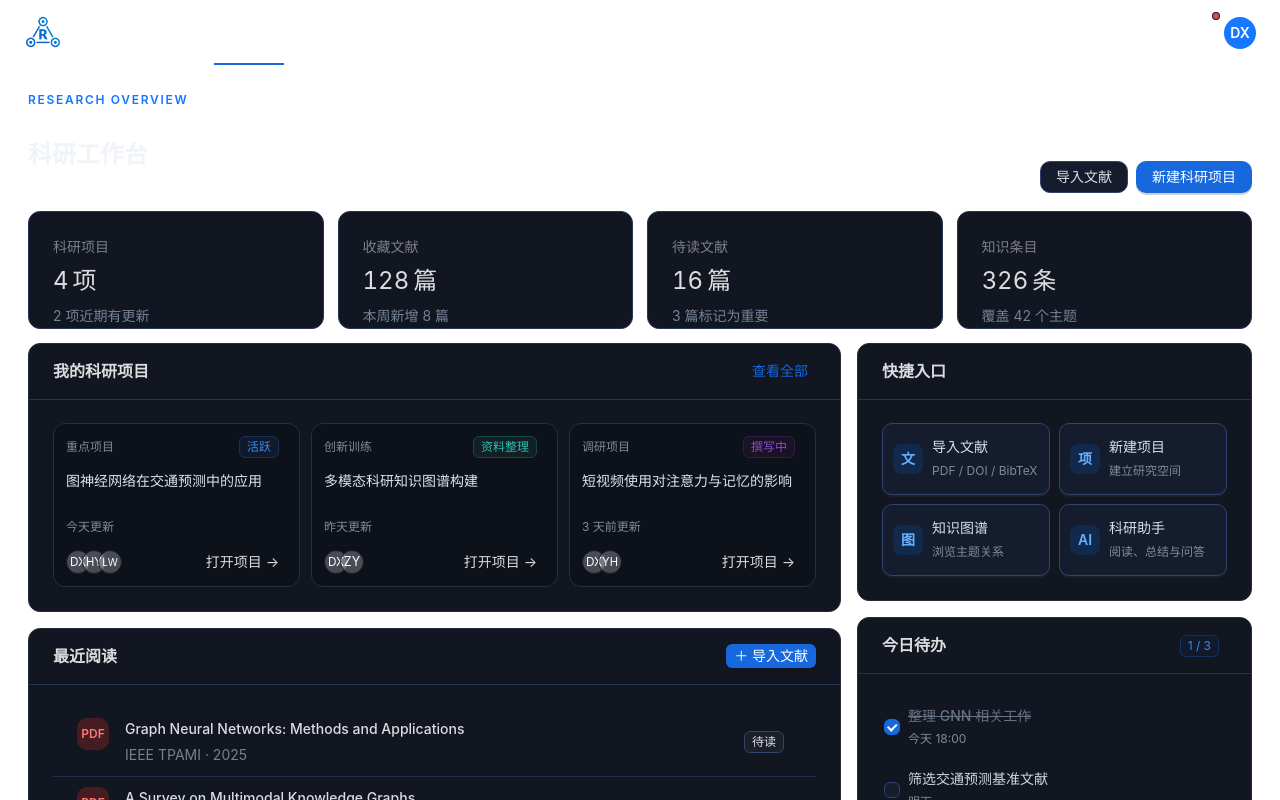
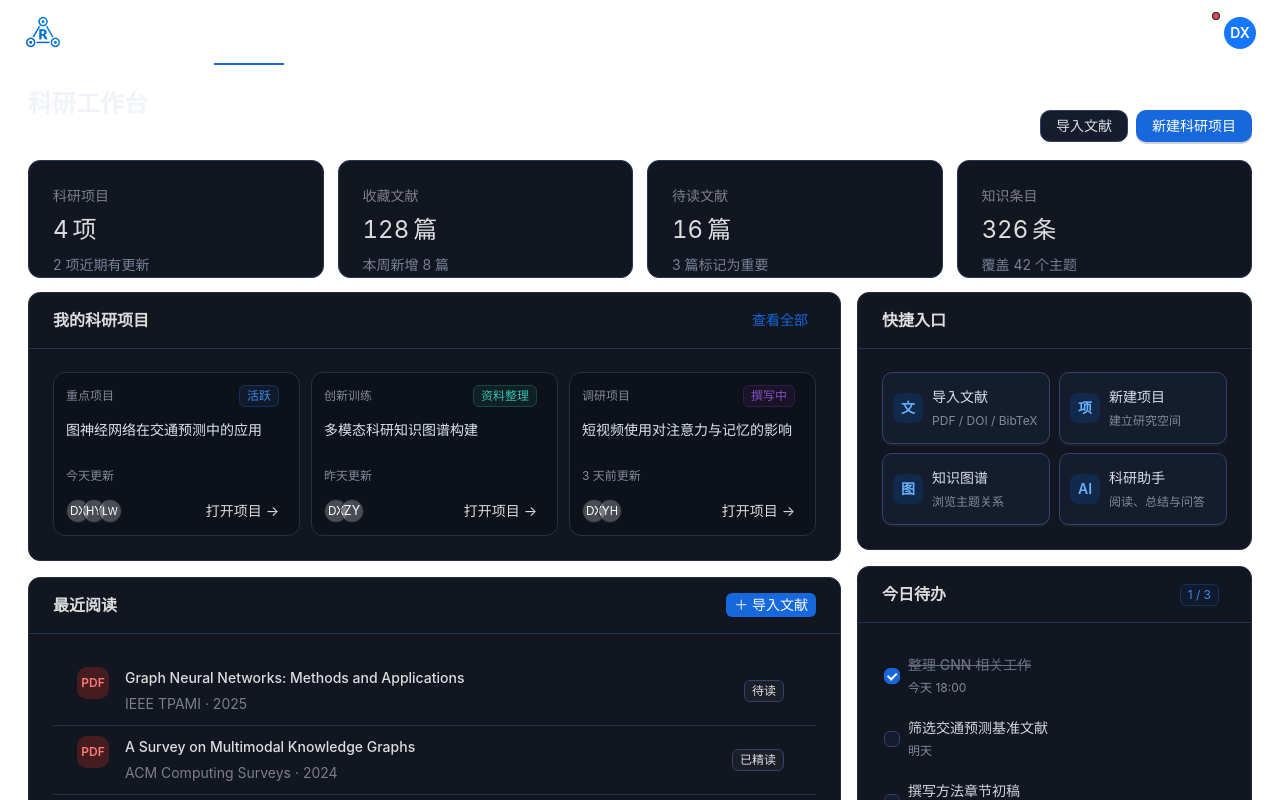
Before and after one commit to lishuang996/Rustero, a Vue app: page / in a window 1280 px wide. Built offline with nearby package versions, Linux system fonts and the light colour scheme.

Commit message:
Remove redundant research overview label

```diff
--- a/src/views/ResearchHome.vue
+++ b/src/views/ResearchHome.vue
@@ -29,9 +29,6 @@ const finishedTasks = computed(
     <a-layout-content class="page-content">
       <section class="page-title">
         <a-typography>
-          <a-typography-text class="page-label"
-          >RESEARCH OVERVIEW</a-typography-text
-          >
           <a-typography-title :level="3">科研工作台</a-typography-title>
           <a-typography-paragraph type="secondary">
             集中管理项目、文献与知识，让研究脉络保持清晰。
```
